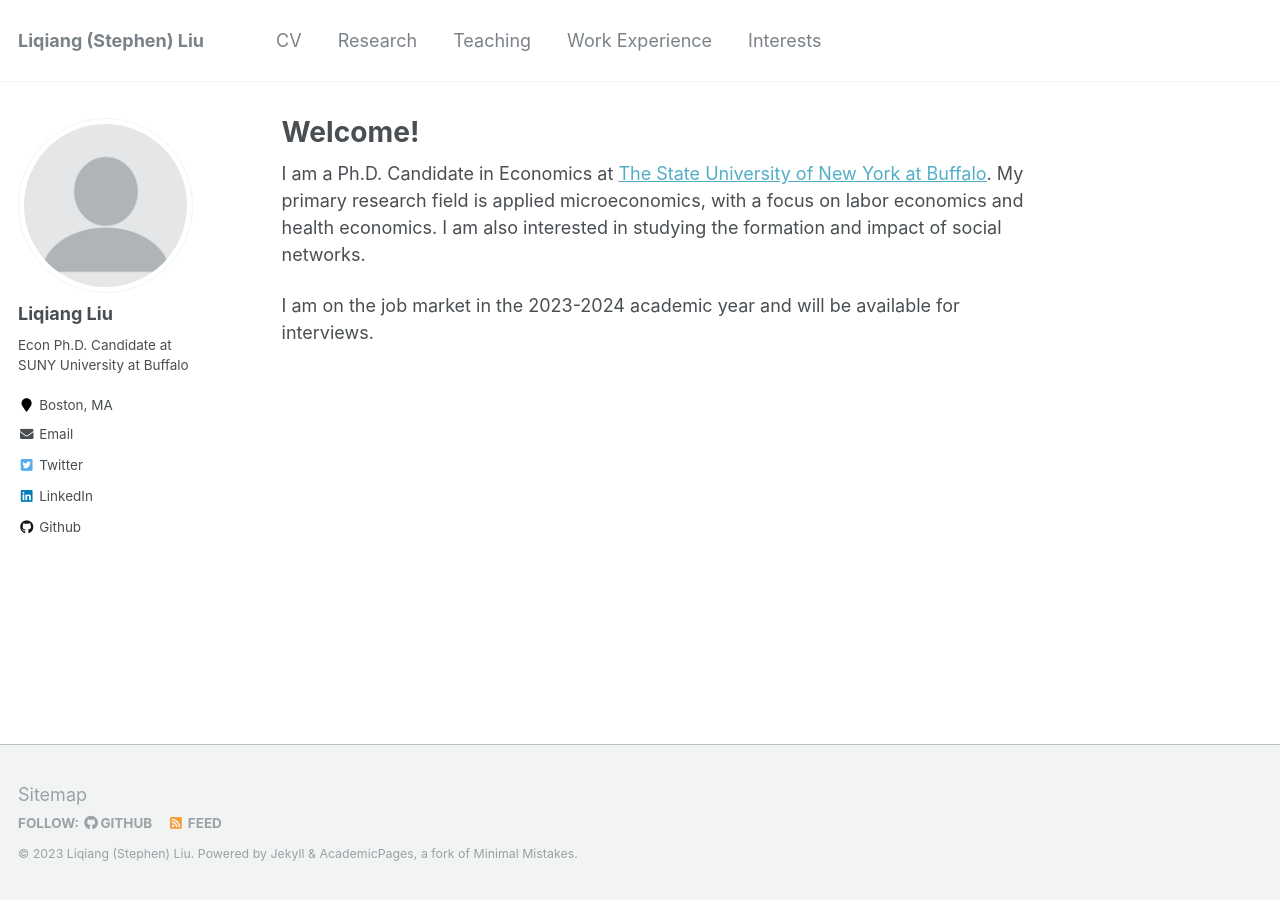
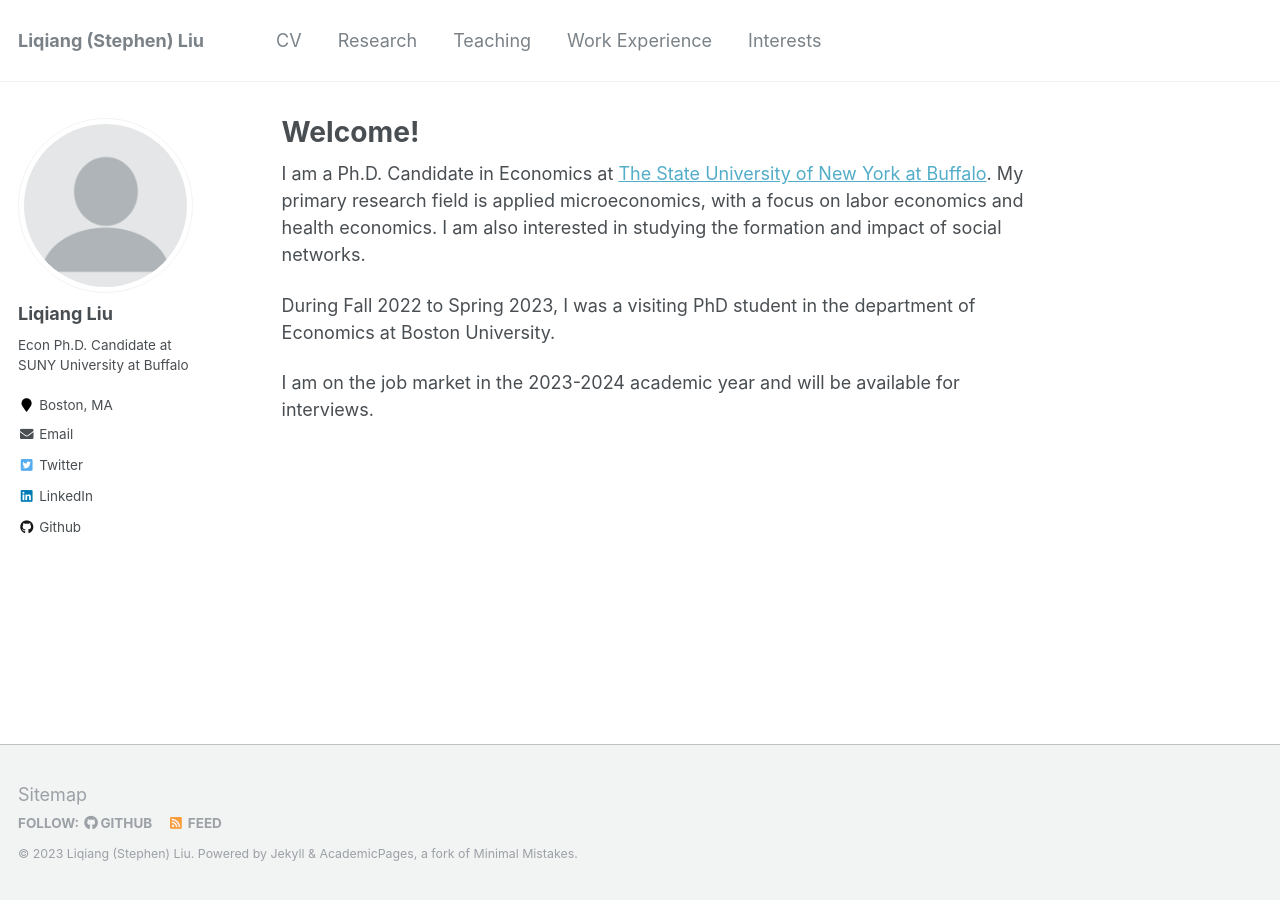
Before and after one commit to Liqiang-Liu/Liqiang-Liu.github.io, a Jekyll site: the page built from _pages/about.md, in a window 1280 px wide. Built offline with Jekyll 4.4.1, drawn with Linux system fonts in a browser that asks for light colours.

Commit message:
Update about.md

```diff
--- a/_pages/about.md
+++ b/_pages/about.md
@@ -9,6 +9,8 @@ redirect_from:
 ---
 
 I am a Ph.D. Candidate in Economics at <a href="https://www.buffalo.edu/" style="text-decoration: underline;"><span style="color: Smalt">The State University of New York at Buffalo</span></a>. My primary research field is applied microeconomics, with a focus on labor economics and health economics. I am also interested in studying the formation and impact of social networks.
+
+During Fall 2022 to Spring 2023, I was a visiting PhD student in the department of Economics at Boston University.
 
 I am on the job market in the 2023-2024 academic year and will be available for interviews.
 
```
